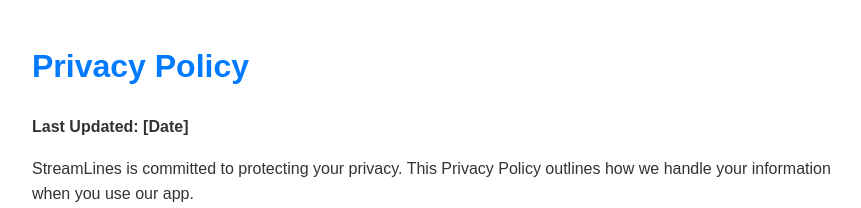
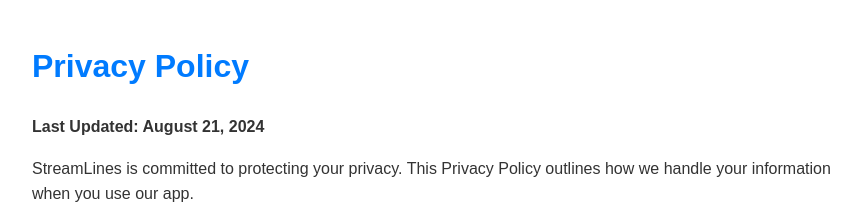
Before and after one commit to CampbellHarris02/CampbellHarris02.github.io, a plain HTML site: page index.html in a window 1280 px wide. Shown: the top 208 px of the page, without its empty margins (208-1069 px from the left). Drawn offline with Linux system fonts and the light colour scheme.

Commit message:
Update index.html

```diff
--- a/index.html
+++ b/index.html
@@ -28,7 +28,7 @@
 <body>
 
     <h1>Privacy Policy</h1>
-    <p><strong>Last Updated: [Date]</strong></p>
+    <p><strong>Last Updated: August 21, 2024</strong></p>
 
     <p>StreamLines is committed to protecting your privacy. This Privacy Policy outlines how we handle your information when you use our app.</p>
 
```
